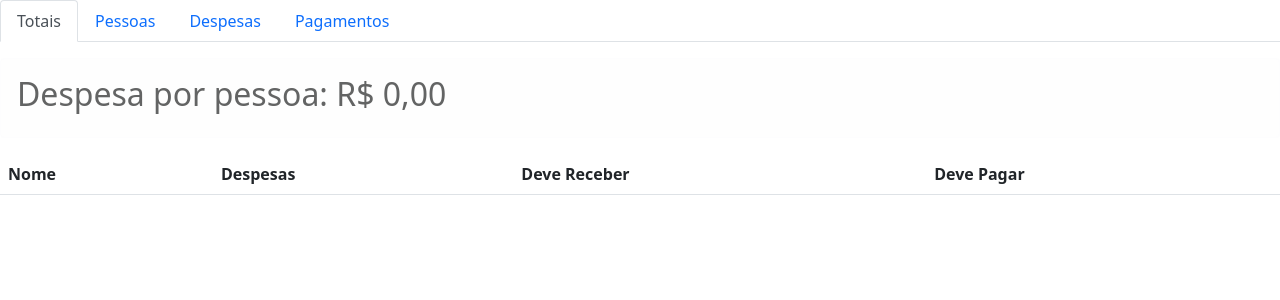
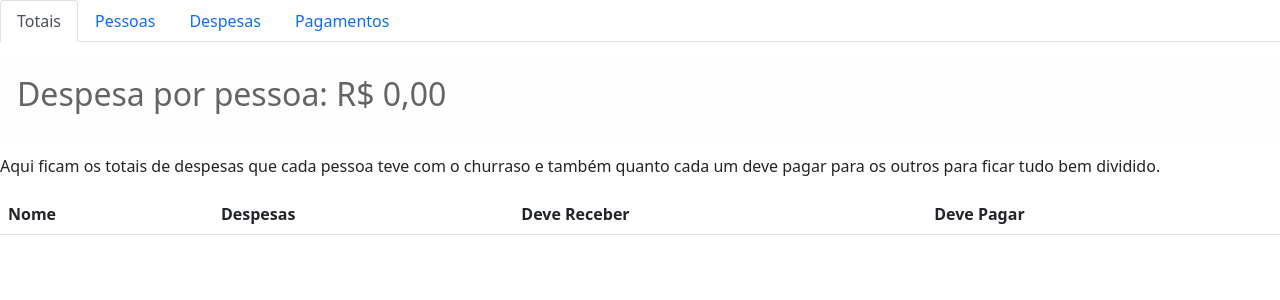
Before and after one commit to michelxrf/rateio-churras-zero, a React (Create React App) app: page / in a window 1280 px wide. Shown: the top 300 px of the page. Built offline with nearby package versions, Linux system fonts and the light colour scheme.

Commit message:
Melhorias na estilizacao

```diff
--- a/src/components/DespesasComponent/index.js
+++ b/src/components/DespesasComponent/index.js
@@ -31,6 +31,7 @@ const DespesasComponent = () => {
 
     return(
         <>
+            <p>Cadastre as despesas que cada pessoa teve. Você pode cadastrar quantas despesas quiser.</p>
             <InputGroup>
                 <FormControl id="formDespesa" type="number" placeholder="Valor pago" min="0.01" step="0.01" ></FormControl>
                 <FormSelect id="dropdownDespesa">
--- a/src/components/PagamentosComponent/index.js
+++ b/src/components/PagamentosComponent/index.js
@@ -33,6 +33,7 @@ const PagamentosComponent = () => {
 
     return(
         <>
+            <p>Cadastre os pagamentos que as pessoas fizeram entre si e eles serão usados para calcular o que cada um ainda precisa contribuir para a conta ficar bem dividida.</p>
             <InputGroup>
                 <FormControl id="formPagamento" type="number" placeholder="Valor" step="0.01" min="0.01" ></FormControl>
                 <FormSelect  id="dropdownPagador">
--- a/src/components/PessoasComponent/index.js
+++ b/src/components/PessoasComponent/index.js
@@ -43,6 +43,7 @@ const PessoasComponent = () => {
 
     return(
         <>
+            <p>Cadastre as pessoas que vão participar do churrasco.</p>
             <InputGroup>
                 <FormControl id="formNome" type="text" placeholder="Insira o nome" autoComplete='off' />
                 <Button variant="primary" onClick={inserirPessoa} >Inserir</Button>
--- a/src/components/TotaisComponent/index.js
+++ b/src/components/TotaisComponent/index.js
@@ -67,6 +67,7 @@ const TotaisComponent = () => {
             <Alert variant='light'>
                 <h2>Despesa por pessoa: {formatador.format(despesaPorPessoa)}</h2>
             </Alert>
+            <p>Aqui ficam os totais de despesas que cada pessoa teve com o churraso e também quanto cada um deve pagar para os outros para ficar tudo bem dividido.</p>
             <Table>
                 <thead>
                     <tr>
```
Also changed, not shown: 1 other file (tests, documents, lock files or other folders).
